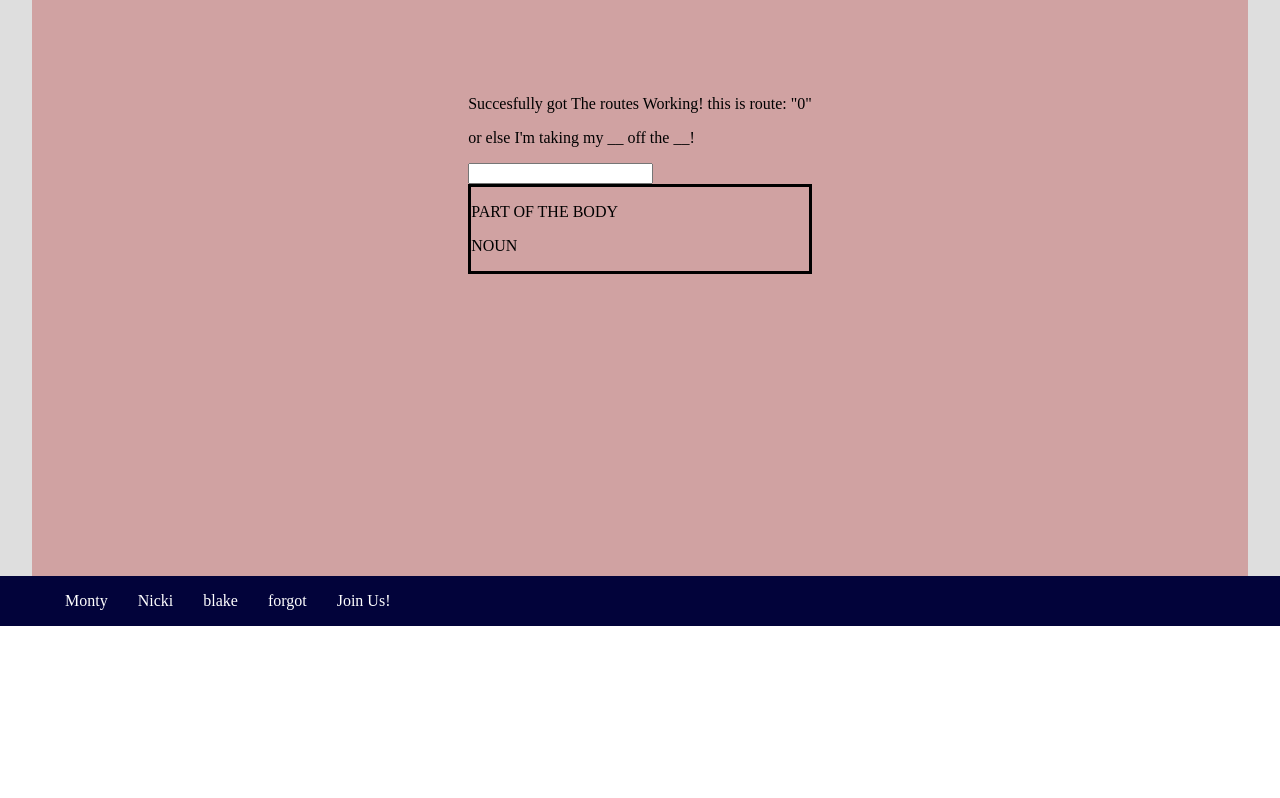
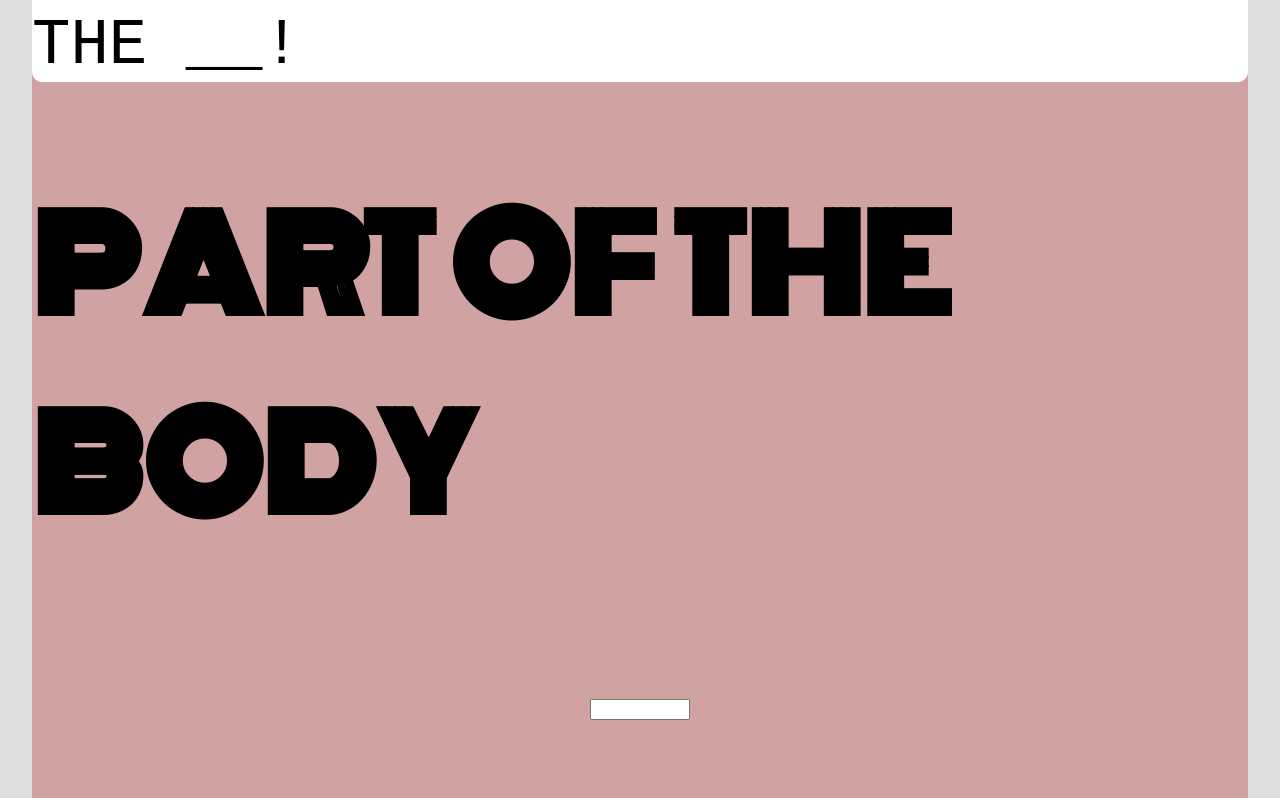
Before and after one commit to MontyWilliams/Hacktivity_holberton_ai_image, a Next.js app: page /Madlibs/0 in a window 1280 px wide. Shown: the part 682-1480 px from the top of the page. Before the commit the page ends 1308 px from the top, so only its background shows below. Built offline with nearby package versions, Linux system fonts and the light colour scheme.

Commit message:
I have the text and input fields but because they are being generated dynamically i have to find a way to get that loop to update the stat with the name of the variable as a key

```diff
--- a/components/Footer.js
+++ b/components/Footer.js
@@ -6,7 +6,9 @@ const Footer  = () => {
     <>
       <footer className={styles.footer}>
         <ul>
-          <li>Monty</li>
+          <li>
+            <a href="https://twitter.com/63montywilliams">Monty</a>
+          </li>
           <li>Nicki</li>
           <li>blake</li>
           <li>forgot</li>
--- a/pages/Madlibs/[id]/index.js
+++ b/pages/Madlibs/[id]/index.js
@@ -1,47 +1,36 @@
 import { useRouter } from 'next/router'
 import React, { useContext, useEffect, useState } from 'react';
 import { MadContext } from '../../../components/Context/MadContext';
-import create from 'zustand'
-
-const useStore = create((set) => ({
-  filter: "",
-  wordAnswers: [],
-  setFilter: (filter) => set((state) => ({
-    ...state,
-    filter,
-  })),
-  setWordAnswers: () => ((set) => ({
-    ...state,
-    pokemon,
-  }))
-}))
-
-
-const FilterInput = () => {
-  const filter = useStore((state) => state.filter);
-  const setFilter = useStore((state) => state.setFilter);
-  return (
-    <input value={filter} onChange={(evt) => setFilter(evt.target.value)}/>
-    )
-  }
+import styles from '../../../styles/madIndex_styles.module.css'
 
   function getIt (props) {
 
     for(const key in props) {
      let page = (Object.values(props))
-     return(<div>{page.map(e => {
+     return(<div className={styles.h1}>{page.map(e => {
       return(
-        <p key={e}>{e}</p>
+        <div>
+          <h1 key={e} className={styles.box}>{e}
+            <form>
+              <input type="text"
+              name={key}
+              style={{  width:"100px" }}
+              onChange={handleChange} />
+            </form>
+          </h1>
+        </div>
+      )
+     })}
+     </div>)
+  }
+  }
 
-      )
-     })}</div>)
-
-  }
+ function handleChange(event) {
+console.log(event)
   }
 
 const madL = () => {
   const {madLibs, setMadLibs} = useContext(MadContext);
-  const filter = useStore((state) => state.filter);
   const word = madLibs.wordsAnswer
 
 
@@ -50,11 +39,11 @@ const madL = () => {
   return (
     <div >
       <p>Succesfully got The routes Working! this is route: "{id}"</p>
-      <p>{madLibs.description}</p>
+      <p className={styles.madText}>{madLibs.description}</p>
       {/* <button onClick={getIt} >yes</button> */}
-      <FilterInput />
-      <div className="box">
-      {filter}
+
+      <div>
+
       {getIt(word)}
       </div>
     </div>
--- /dev/null
+++ b/styles/madIndex_styles.module.css
@@ -0,0 +1 @@
+@font-face{font-family:"Monoton";src:local("Monoton-Regular"),url("/fonts/Monoton/Monoton-Regular.ttf") format("truetype")}.h1{font-family:Monoton;font-size:4rem}.madText{font-family:monospace;font-size:4rem;background-color:white;border-radius:10px;text-transform:uppercase}.box{display:-webkit-box;display:-ms-flexbox;display:flex;-webkit-box-orient:vertical;-webkit-box-direction:normal;-ms-flex-direction:column;flex-direction:column;-webkit-box-align:center;-ms-flex-align:center;align-items:center}
--- /dev/null
+++ b/styles/madIndex_styles.module.scss
@@ -0,0 +1,24 @@
+@font-face {
+  font-family: "Monoton";   /*Can be any text*/
+  src: local("Monoton-Regular"),
+    url("/fonts/Monoton/Monoton-Regular.ttf") format("truetype");
+}
+
+.h1 {
+  font-family: Monoton;
+  font-size: 4rem
+
+}
+.madText {
+  font-family: monospace;
+  font-size: 4rem;
+  background-color: white;
+  border-radius: 10px;
+  text-transform: uppercase;
+}
+
+.box{
+  display: flex;
+  flex-direction: column;
+  align-items: center;
+}
```
